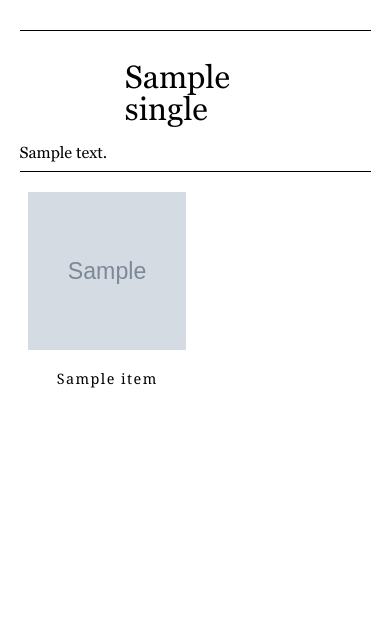
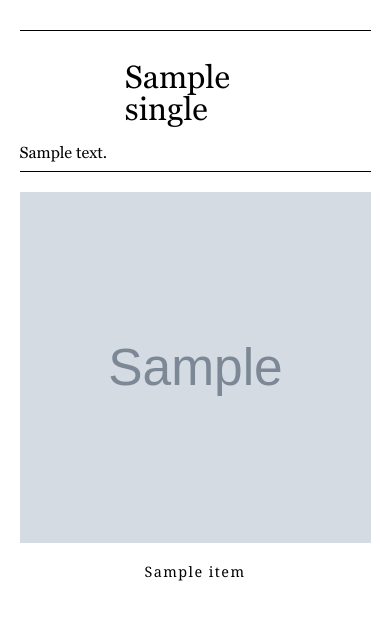
Before and after one commit to Arlefreak/vov, a Django app: template store/templates/colabs__single.html in a window 390 px wide. Shown: the part 114-734 px from the top of the page. Run offline with Django 3.2, Linux system fonts and the light colour scheme; the template is opened without the code that fills it: most values are stand-ins (such as "Sample title", 1, 10 or a date in 2020); grey boxes marked "Sample" are stand-in pictures; some libraries are stand-ins or nearby versions.

Commit message:
Fixed styles

```diff
--- a/front/src/css/catalog.styl
+++ b/front/src/css/catalog.styl
@@ -10,12 +10,18 @@
             margin 0 2.5% 20px 0
             @media screen and (max-width: $max-width-mobile)
                 margin 0 2.5% 20px 2.5%
+            @media screen and (max-width: $max-width-small)
+                margin 0 auto 20px auto
         &:nth-child(4n)
             margin 0 0 20px 2.5%
             @media screen and (max-width: $max-width-mobile)
                 margin 0 2.5% 20px 2.5%
+            @media screen and (max-width: $max-width-small)
+                margin 0 auto 20px auto
         @media screen and (max-width: $max-width-mobile)
             width 45%
+        @media screen and (max-width: $max-width-small)
+            width 100%
         img
             display block
             width 100%
@@ -79,8 +85,12 @@
         width 40%
     section.flex
         width 45%
+        @media screen and (max-width: $max-width-mobile)
+            width 100%
     section.flex.full
         width 60%
+        @media screen and (max-width: $max-width-mobile)
+            width 100%
 .price
     color $color3
 .parallax
--- a/front/src/css/lib/variables.styl
+++ b/front/src/css/lib/variables.styl
@@ -38,3 +38,4 @@ $black = #000000
 
 $max-width-desktop = 1024px
 $max-width-mobile  = 768px
+$max-width-small   = 520px
--- a/store/static/css/style.css
+++ b/store/static/css/style.css
@@ -569,6 +569,11 @@ main.wrapper {
     margin: 0 2.5% 20px 2.5%;
   }
 }
+@media screen and (max-width: 520px) {
+  .catalog li:nth-child(4n-7) {
+    margin: 0 auto 20px auto;
+  }
+}
 .catalog li:nth-child(4n) {
   margin: 0 0 20px 2.5%;
 }
@@ -577,9 +582,19 @@ main.wrapper {
     margin: 0 2.5% 20px 2.5%;
   }
 }
+@media screen and (max-width: 520px) {
+  .catalog li:nth-child(4n) {
+    margin: 0 auto 20px auto;
+  }
+}
 @media screen and (max-width: 768px) {
   .catalog li {
     width: 45%;
+  }
+}
+@media screen and (max-width: 520px) {
+  .catalog li {
+    width: 100%;
   }
 }
 .catalog li img {
@@ -697,8 +712,18 @@ main.wrapper {
 .item-info section.flex {
   width: 45%;
 }
+@media screen and (max-width: 768px) {
+  .item-info section.flex {
+    width: 100%;
+  }
+}
 .item-info section.flex.full {
   width: 60%;
+}
+@media screen and (max-width: 768px) {
+  .item-info section.flex.full {
+    width: 100%;
+  }
 }
 .price {
   color: #17ce4b;
```
